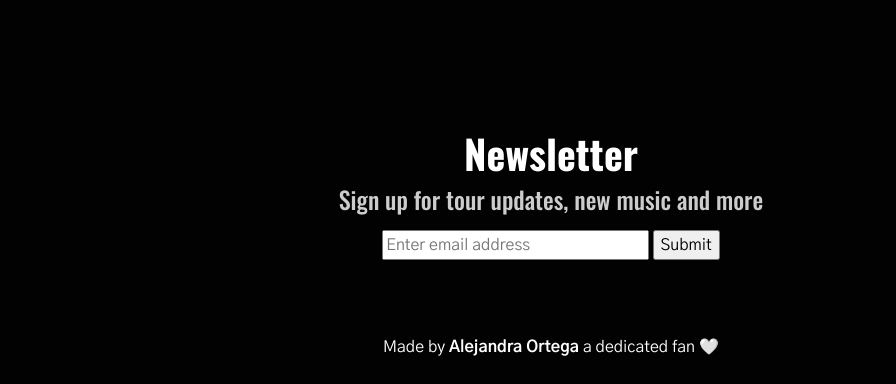
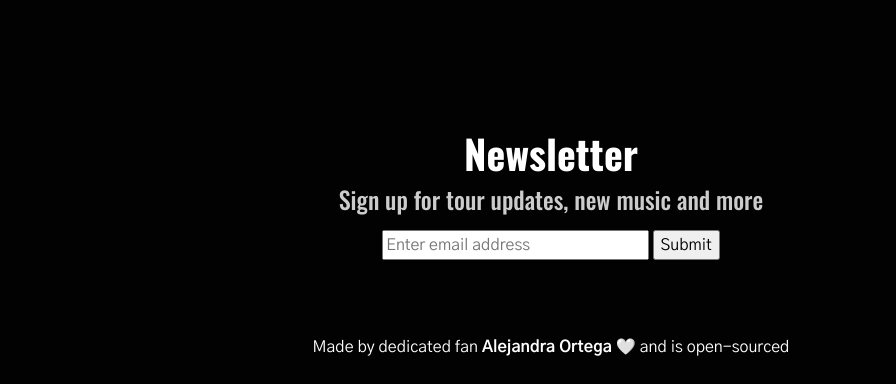
Before and after one commit to AlejandraO1/pop-star-landing-page, a plain HTML site: page index.html in a window 1280 px wide. Shown: the part 3644-4028 px from the top of the page, without its empty margins (89-985 px from the left). Drawn offline with nearby package versions, Linux system fonts and the light colour scheme.

Commit message:
Added link to GitHub respository

```diff
--- a/index.html
+++ b/index.html
@@ -184,6 +184,17 @@
       footer {
         padding: 25px;
         text-align: center;
+      }
+
+      footer a {
+        color: #fff;
+        text-decoration: none;
+        transition: all 200ms ease-in-out;
+      }
+
+      footer a:hover {
+        color: #000;
+        background-color: #fff;
       }
     </style>
     <div class="container">
@@ -421,7 +432,12 @@ https://s3.amazonaws.com/shecodesio-production/uploads/files/000/066/879/origina
         </form>
       </div>
       <footer>
-        Made by <strong>Alejandra Ortega</strong> a dedicated fan 🤍
+        Made by dedicated fan <strong>Alejandra Ortega 🤍</strong> and is
+        <a
+          href="https://github.com/AlejandraO1/pop-star-landing-page"
+          target="_blank"
+          >open-sourced</a
+        >
       </footer>
     </div>
   </body>
```
